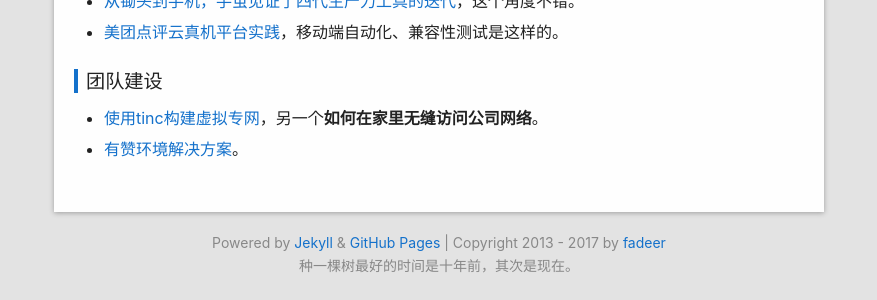
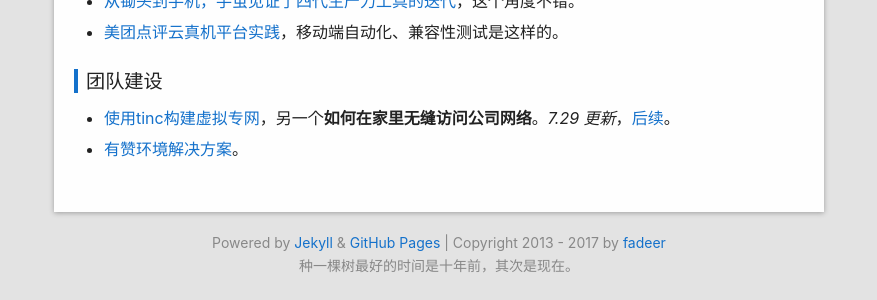
Before and after one commit to fadeer/fadeer.github.io, a Jekyll site: the page built from _posts/weekly2/2018-07-22-weekly-183.md, in a window 1280 px wide and 1373 px high. Shown: the part 1066-1366 px from the top of the window, without its empty margins (201-1078 px from the left). Built offline with Jekyll 4.4.1, drawn with Linux system fonts in a browser that asks for light colours.

Commit message:
update post

```diff
--- a/_posts/weekly2/2018-07-22-weekly-183.md
+++ b/_posts/weekly2/2018-07-22-weekly-183.md
@@ -40,5 +40,5 @@ tags: Weekly Skill
 团队建设
 ----
 <!--preview-end-->
-* [使用tinc构建虚拟专网](https://blog.minidump.info/2018/07/tinc-virtual-private-network/)，另一个**如何在家里无缝访问公司网络**。
+* [使用tinc构建虚拟专网](https://blog.minidump.info/2018/07/tinc-virtual-private-network/)，另一个**如何在家里无缝访问公司网络**。*7.29 更新*，[后续](https://blog.minidump.info/2018/07/tinc-follow-up/)。
 * [有赞环境解决方案](https://tech.youzan.com/web-https-engineering-2/)。
```
